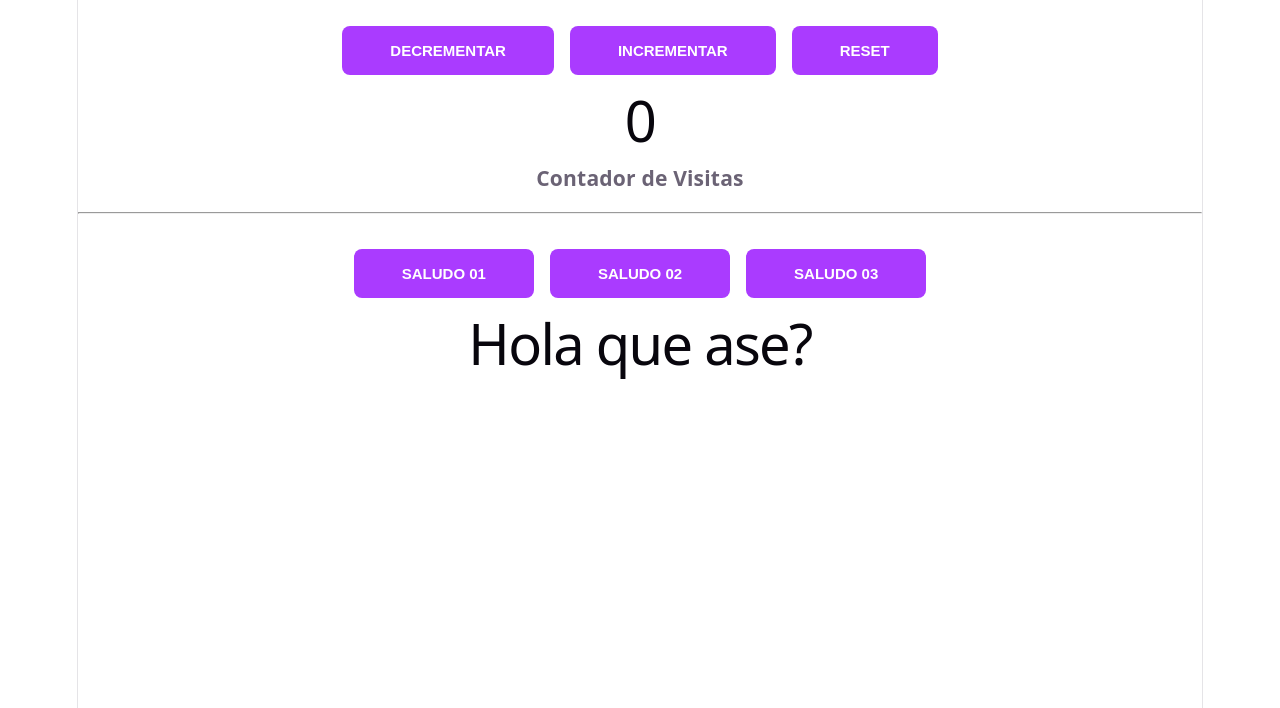
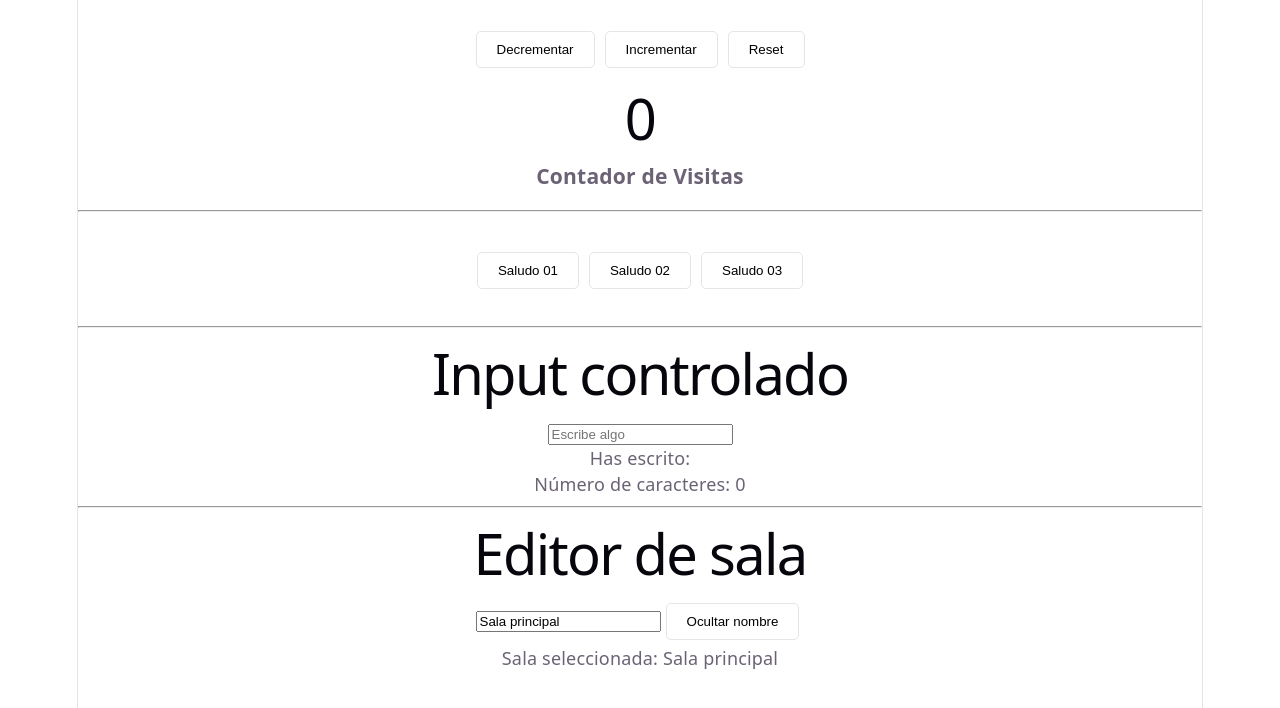
Before and after one commit to isergioam/React, a React (Vite) app in the folder practicas-m2/: page / in a window 1280 px wide. Shown: the top 708 px of the page. Built offline with nearby package versions, Linux system fonts and the light colour scheme.

Commit message:
feat: implement react state practice components and global styling

```diff
--- a/practicas-m2/src/App.jsx
+++ b/practicas-m2/src/App.jsx
@@ -1,5 +1,7 @@
 import Contador from "./components/Contador"
 import Mensajes from "./components/Mensajes"
+import InputControlado from "./components/InputControlado"
+import Boolean from "./components/Boolean"
 import './App.css'
 
 function App() {
@@ -12,6 +14,14 @@ function App() {
       <hr />
 
       <Mensajes />
+
+      <hr />
+
+      <InputControlado />
+
+      <hr />
+
+      <Boolean />
     </main>
   )
 }
--- /dev/null
+++ b/practicas-m2/src/components/Boolean.jsx
@@ -0,0 +1,26 @@
+import { useState } from 'react'
+
+function Boolean() {
+    const [nombreSala, setNombreSala] = useState('Sala principal')
+    const [visible, setVisible] = useState(true)
+
+    return (
+        <main>
+            <h1>Editor de sala</h1>
+
+            <input
+                value={nombreSala}
+                onChange={event => setNombreSala(event.target.value)}
+                placeholder="Nombre de la sala"
+            />
+
+            <button onClick={() => setVisible(!visible)}>
+                {visible ? 'Ocultar nombre' : 'Mostrar nombre'}
+            </button>
+
+            {visible && <p>Sala seleccionada: {nombreSala}</p>}
+        </main>
+    )
+}
+
+export default Boolean
--- /dev/null
+++ b/practicas-m2/src/components/InputControlado.jsx
@@ -0,0 +1,22 @@
+import { useState } from "react"
+
+function InputControlado() {
+    const [msj, setMsj] = useState("")
+    return (
+        <div>
+            <h1>Input controlado</h1>
+
+            <input
+                value={msj}
+                onChange={event => setMsj(event.target.value)}
+                placeholder="Escribe algo"
+            />
+
+            <p>Has escrito: {msj}</p>
+            <p>Número de caracteres: {msj.length}</p>
+
+        </div>
+    )
+}
+
+export default InputControlado
--- a/practicas-m2/src/components/Mensajes.jsx
+++ b/practicas-m2/src/components/Mensajes.jsx
@@ -1,7 +1,7 @@
 import { useState } from "react"
 
 function Mensajes() {
-    const [msj, setMsj] = useState("Hola que ase?")
+    const [msj, setMsj] = useState("")
     return (
         <div>
             <br />
--- a/practicas-m2/src/index.css
+++ b/practicas-m2/src/index.css
@@ -100,16 +100,12 @@ p {
 }
 
 button {
-  padding: 16px 48px;
-  background: var(--accent);
-  border-radius: 8px;
-  border: none;
-  color: #fff;
-  font-weight: 600;
+  margin: 5px;
+  padding: 10px 20px;
+  border-radius: 5px;
+  border: 1px solid var(--border);
+  background: var(--bg);
   cursor: pointer;
-  text-transform: uppercase;
-  margin: 0 8px;
-  font-size: 15px;
 }
 
 button:hover {
```
